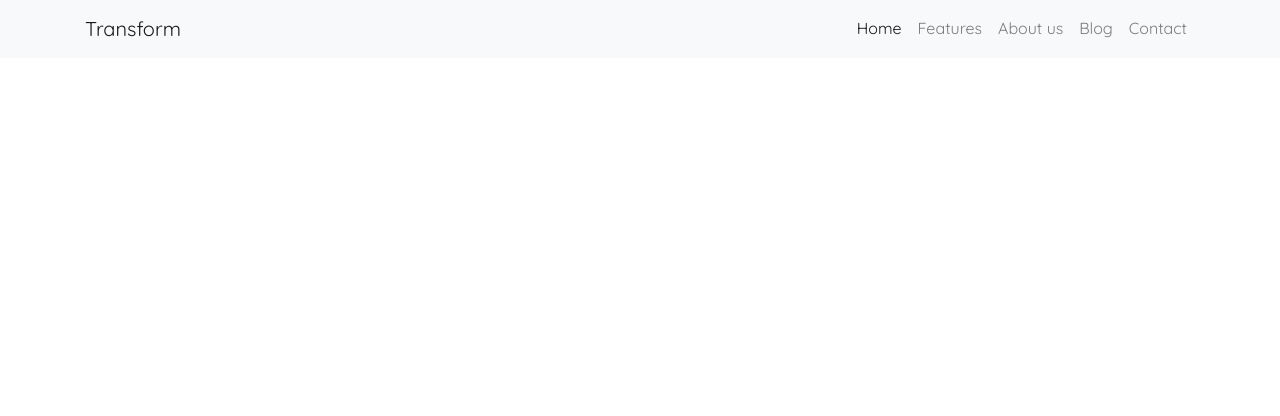
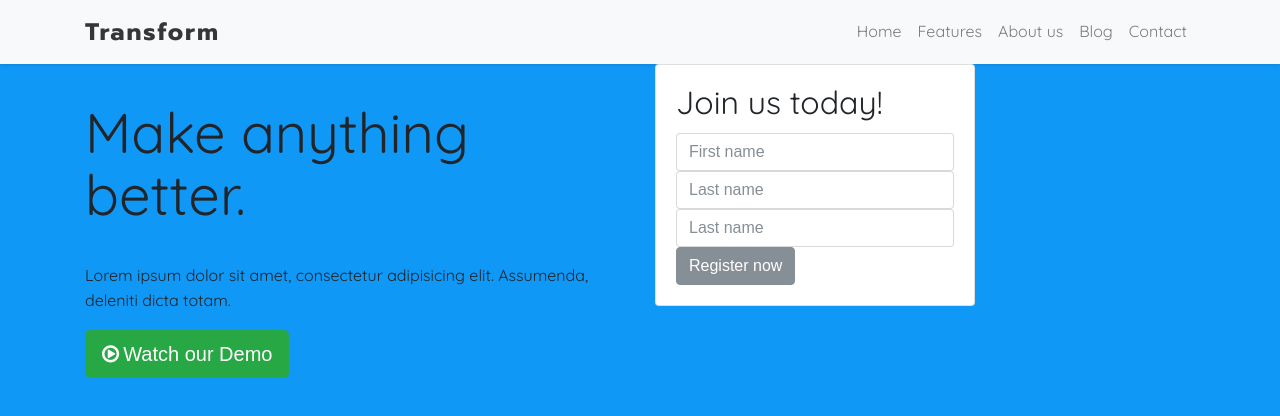
Before and after one commit to bisnurana/Home-Page-Design, a website: page src/index.html in a window 1280 px wide. Drawn offline with Linux system fonts and the light colour scheme.

Commit message:
nav done

```diff
--- a/src/index.html
+++ b/src/index.html
@@ -14,11 +14,11 @@
         <div class="container">
           <a class="navbar-brand" href="#">Transform</a>
           <button class="navbar-toggler" type="button" data-toggle="collapse" data-target="#navbarNav" aria-controls="navbarNav" aria-expanded="false" aria-label="Toggle navigation">
-            <span class="navbar-toggler-icon"></span>
+            <a class="fa fa-bars"></a>
           </button>
           <div class="collapse navbar-collapse" id="navbarNav">
             <ul class="navbar-nav ml-auto">
-              <li class="nav-item active">
+              <li class="nav-item">
                 <a class="nav-link" href="#">Home</a>
               </li>
               <li class="nav-item">
@@ -39,6 +39,39 @@
 
       </nav>
 
+      <!-- Banner section -->
+      <header id="banner-section">
+        <div class="color-overlay">
+          <div class="banner-inner">
+            <div class="container">
+              <div class="row">
+                <div class="col-md-6">
+                  <h1 class="display-4">Make anything better.</h1>
+                  <p>Lorem ipsum dolor sit amet, consectetur adipisicing elit. Assumenda, deleniti dicta totam.</p>
+                  <button class="btn btn-success btn-lg"><span class="fa fa-play-circle-o fa-md pr-1"></span>Watch our Demo</button>
+
+                </div>
+                <div class="col-md-6">
+                  <div class="card" style="width: 20rem;">
+                    <div class="card-body">
+                      <h2 class="card-title">Join us today!</h2>
+                      <form>
+                            <input type="text" class="form-control" placeholder="First name">
+                            <input type="text" class="form-control" placeholder="Last name">
+                            <input type="email" class="form-control" placeholder="Last name">
+                            <button type="submit" class="btn btn-secondary">Register now</button>
+                      </form>
+
+                    </div>
+                  </div>
+
+                </div>
+              </div>
+            </div>
+          </div>
+        </div>
+      </header>
+
 
         <script src="js/jquery.min.js"></script>
         <script src="js/popper.min.js"></script>
--- a/src/scss/style.scss
+++ b/src/scss/style.scss
@@ -1,26 +1,6 @@
 // Main Sass File
 @import url('https://fonts.googleapis.com/css?family=Prompt:400,700|Quicksand');
-//colors
-$white:#fff;
-$dark:#363636;
-$light-gray:#95989A;
-$primary: #1098F7;
 
-//fonts
-$f-primary:'Prompt', sans-serif;;
-$f-secondary:'Quicksand', sans-serif;
-$fw-normal:400;
-$fw-bold:700;
-
-//mixins
-/*@mixin sans-serif($fs,$ls:.6em,$color,$tt,$lh:1,$ff){
-  font-size: $fs;
-  letter-spacing: $ls;
-  color:$color;
-  text-transform:$tt;
-  line-height: $lh;
-  font-family:$ff;
-}*/
 
 //normalize vendor
 /*! normalize.css v7.0.0 | MIT License */
@@ -414,13 +394,35 @@ template {
   display: none;
 }
 
+//colors
+$white:#fff;
+$dark:#363636;
+$light-gray:#95989A;
+$primary: #1098F7;
+$secondary:#95f9e3;
+
+//fonts
+$f-primary:'Prompt', sans-serif;;
+$f-secondary:'Quicksand', sans-serif;
+$fw-normal:400;
+$fw-bold:700;
+
 body{
   background-color: $primary;
   font-family: $f-secondary;
   line-height: 1.6;
-  background-color: $white;
 }
 
-h1{
-
+.navbar{
+  box-shadow: 0 0 5px rgba(0,0,0,0.2);
+  .navbar-brand {
+    font-weight: $fw-bold;
+    font-family: $f-primary;
+    color:$dark;
+    letter-spacing: 2px;
+    font-size: 24px;
+  }
+  .navbar-toggler{
+    border:none;
+  }
 }
```
Also changed, not shown: src/css/bootstrap.css, src/css/style.css.
